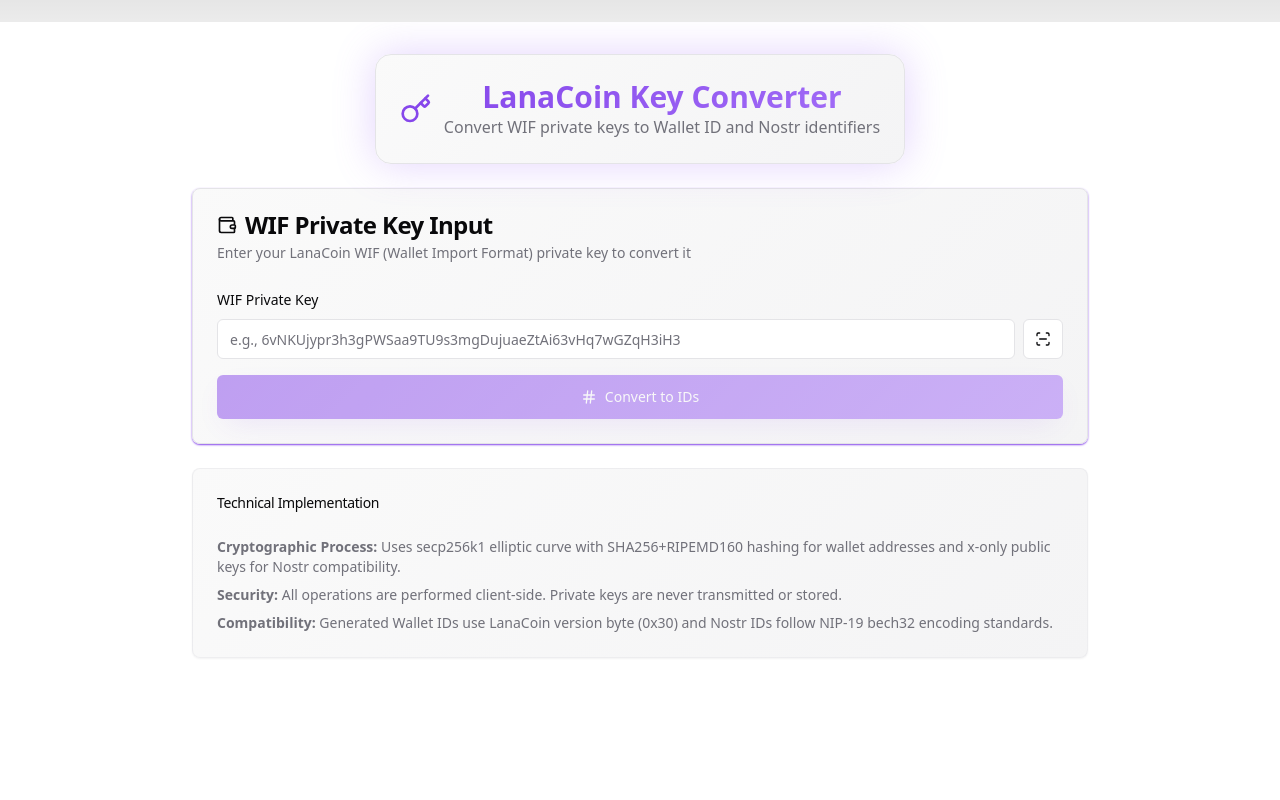
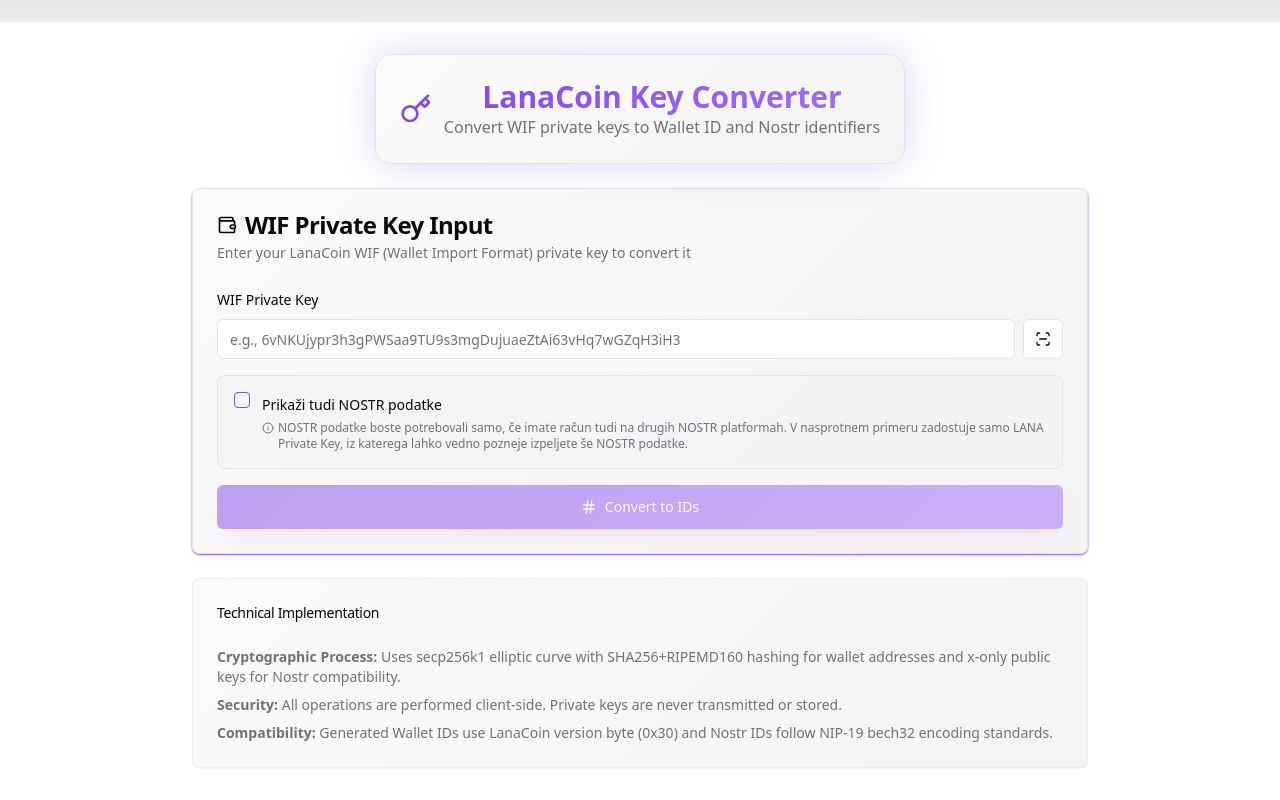
Before and after one commit to IstvanEzsias/lana-paper-wallet, a React (Vite) app: page / in a window 1280 px wide. Shown: the part 578-1378 px from the top of the page. Before the commit the page ends 1268 px from the top, so only its background shows below. Built offline with nearby package versions, Linux system fonts and the light colour scheme; grey boxes are pictures that could not be loaded.

Commit message:
Add NOSTR option to private key output

```diff
--- a/src/components/WalletConverter.tsx
+++ b/src/components/WalletConverter.tsx
@@ -5,7 +5,8 @@ import { Input } from '@/components/ui/input';
 import { Label } from '@/components/ui/label';
 import { Alert, AlertDescription } from '@/components/ui/alert';
 import { Badge } from '@/components/ui/badge';
-import { Copy, Key, Wallet, Hash, CheckCircle2, AlertCircle, ScanLine } from 'lucide-react';
+import { Checkbox } from '@/components/ui/checkbox';
+import { Copy, Key, Wallet, Hash, CheckCircle2, AlertCircle, ScanLine, Info } from 'lucide-react';
 import { convertWifToIds, isValidWifFormat, type ConversionResult } from '@/lib/crypto';
 import { useToast } from '@/hooks/use-toast';
 import QRScanner from '@/components/QRScanner';
@@ -17,6 +18,7 @@ const WalletConverter = () => {
   const [error, setError] = useState('');
   const [isValidInput, setIsValidInput] = useState<boolean | null>(null);
   const [showQRScanner, setShowQRScanner] = useState(false);
+  const [showNostrData, setShowNostrData] = useState(false);
   const { toast } = useToast();
 
   const handleConvert = async () => {
@@ -164,6 +166,32 @@ const WalletConverter = () => {
             )}
           </div>
 
+          <div className="space-y-3 p-4 bg-muted/50 rounded-lg border">
+            <div className="flex items-start space-x-3">
+              <Checkbox
+                id="show-nostr"
+                checked={showNostrData}
+                onCheckedChange={(checked) => setShowNostrData(checked as boolean)}
+              />
+              <div className="flex-1 space-y-1">
+                <Label
+                  htmlFor="show-nostr"
+                  className="text-sm font-medium leading-none cursor-pointer"
+                >
+                  Prikaži tudi NOSTR podatke
+                </Label>
+                <p className="text-xs text-muted-foreground flex items-start gap-1">
+                  <Info className="h-3 w-3 mt-0.5 flex-shrink-0" />
+                  <span>
+                    NOSTR podatke boste potrebovali samo, če imate račun tudi na drugih NOSTR platformah.
+                    V nasprotnem primeru zadostuje samo LANA Private Key, iz katerega lahko vedno pozneje
+                    izpeljete še NOSTR podatke.
+                  </span>
+                </p>
+              </div>
+            </div>
+          </div>
+
           <Button
             onClick={handleConvert}
             disabled={isConverting || !isValidInput}
@@ -230,6 +258,9 @@ const WalletConverter = () => {
             </CardContent>
           </Card>
 
+          {/* Nostr Data - Conditionally rendered */}
+          {showNostrData && (
+            <>
               {/* Nostr HEX ID */}
               <Card className="bg-gradient-card border-border shadow-primary">
                 <CardHeader>
@@ -310,6 +341,8 @@ const WalletConverter = () => {
                   </div>
                 </CardContent>
               </Card>
+            </>
+          )}
         </div>
       )}
 
```
Lines whose indentation alone changed are shown as unchanged.
